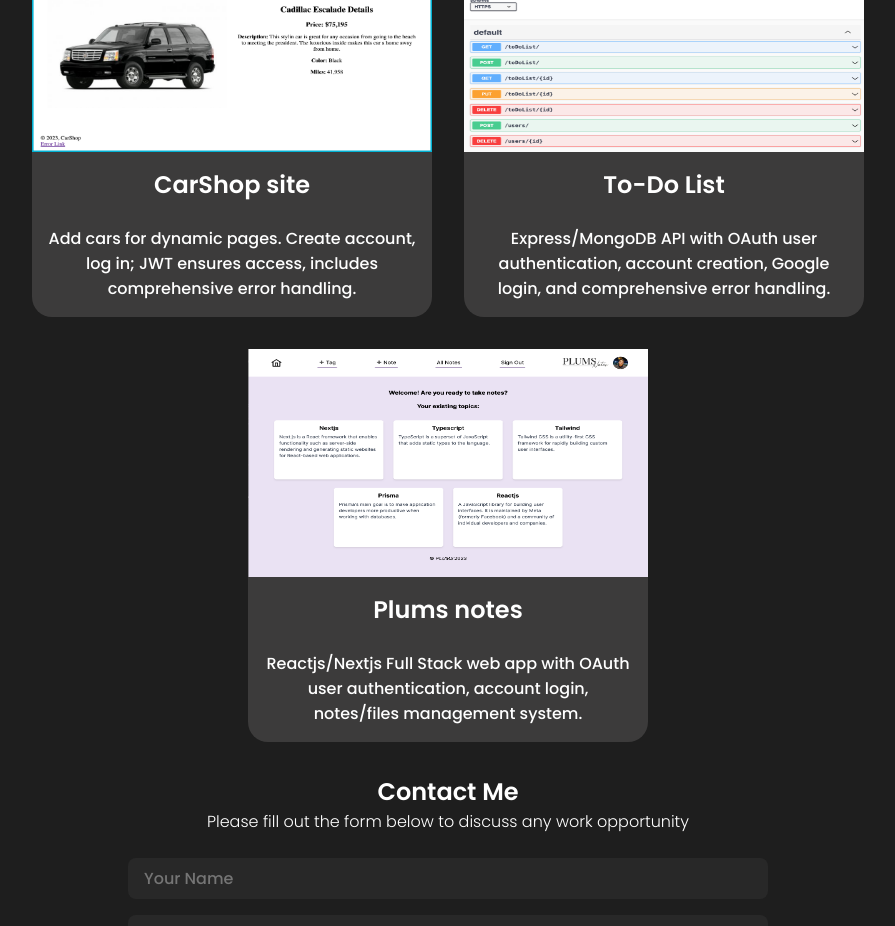
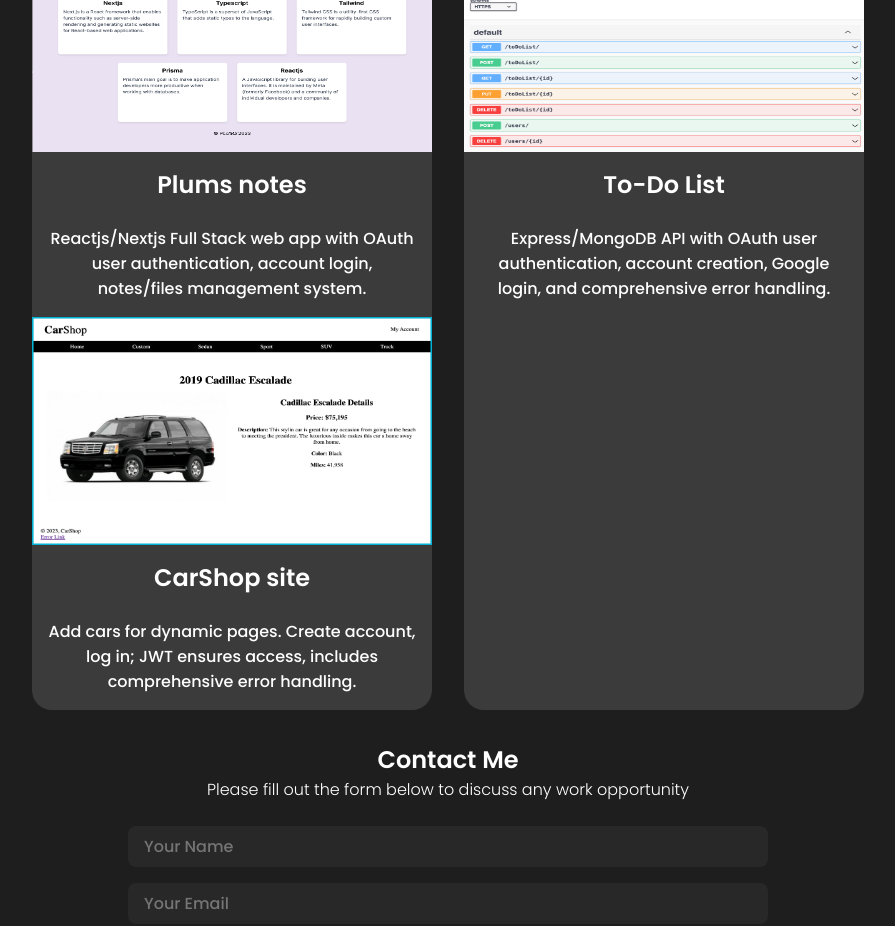
Before and after one commit to claudio-parra/portfolio, a React (Create React App) app: page / in a window 1280 px wide. Shown: the part 1860-2786 px from the top of the page, without its empty margins (192-1087 px from the left). Built offline with nearby package versions, Linux system fonts and the light colour scheme.

Commit message:
latest project

```diff
--- a/src/components/Works/works.css
+++ b/src/components/Works/works.css
@@ -64,6 +64,5 @@ height: 228px;
 }
 
 a p, a h2{
-    text-decoration: none;
     color: white;
 }
--- a/src/components/Works/works.js
+++ b/src/components/Works/works.js
@@ -14,6 +14,14 @@ const Works = () => {
         <div className="workImgs">
 
           <div className='card'>
+          <div className='card'>
+            <a target='_blank' href="https://plums-sepia.vercel.app/welcome">
+                <img src={plums} alt="" />
+                <h2>Plums notes</h2>
+                <p>Reactjs/Nextjs Full Stack web app with OAuth user authentication, account login, notes/files management system.</p>
+            </a>
+          </div>
+
             <a target='_blank' href="https://cardeal.onrender.com">
                 <img src={carShop} alt="" />
                 <h2>CarShop site</h2>
@@ -29,14 +37,6 @@ const Works = () => {
             </a>
           </div>
 
-          <div className='card'>
-            <a target='_blank' href="#">
-                <img src={plums} alt="" />
-                <h2>Plums notes</h2>
-                <p>Reactjs/Nextjs Full Stack web app with OAuth user authentication, account login, notes/files management system.</p>
-            </a>
-          </div>
-
         </div>
 
     </section>
```
